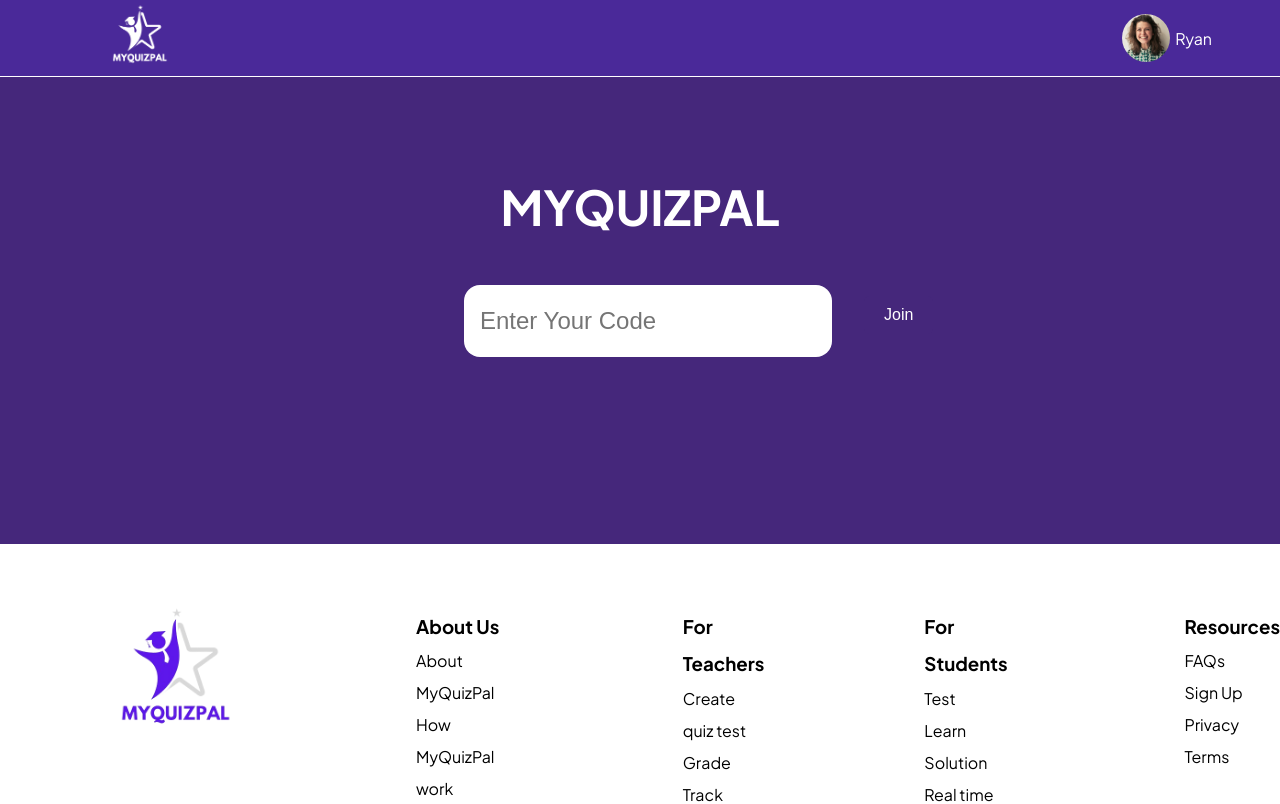
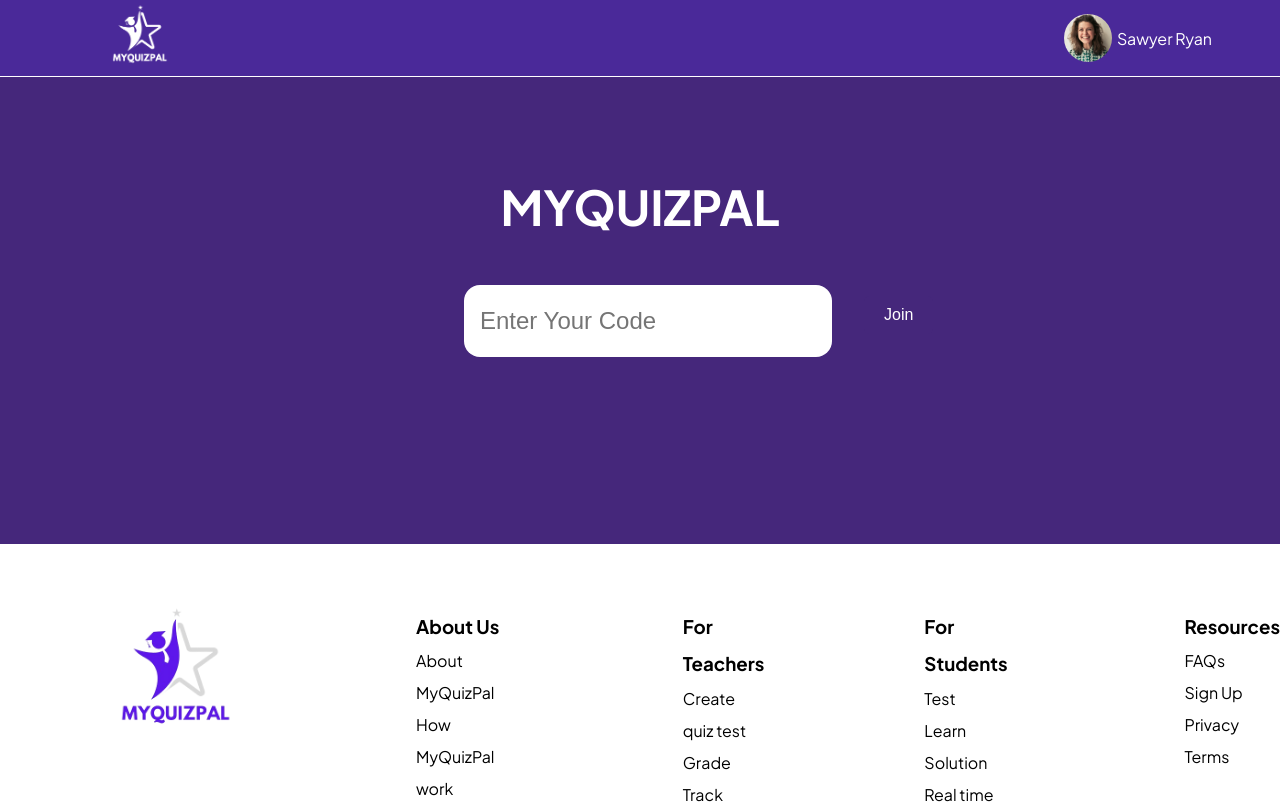
Before and after one commit to udems/MyQuizPal, a React (Vite) app: page /code in a window 1280 px wide. Shown: the top 804 px of the page. Built offline with nearby package versions, Linux system fonts and the light colour scheme.

Commit message:
Update CodePage.jsx

```diff
--- a/src/views/CodePage.jsx
+++ b/src/views/CodePage.jsx
@@ -16,7 +16,7 @@
     }
     return(
         <>
-            <FeedbackHeader name='Ryan' src={profileImg} />
+            <FeedbackHeader name='Sawyer Ryan' src={profileImg} />
             <div className='enter-code'>
             <h1>MYQUIZPAL</h1>
             {/* <label htmlFor="code">Enter Your Code</label> */}
```
